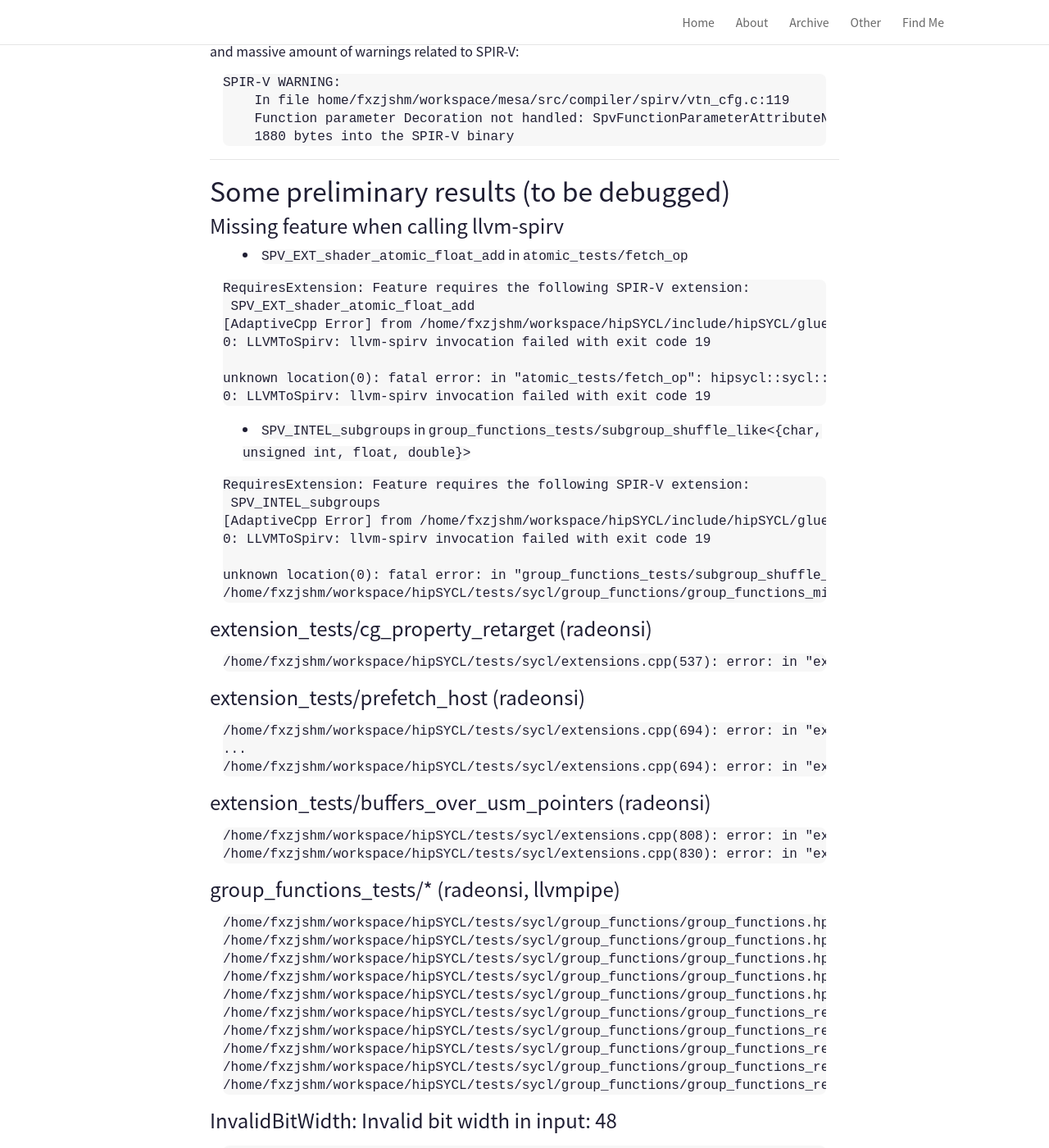
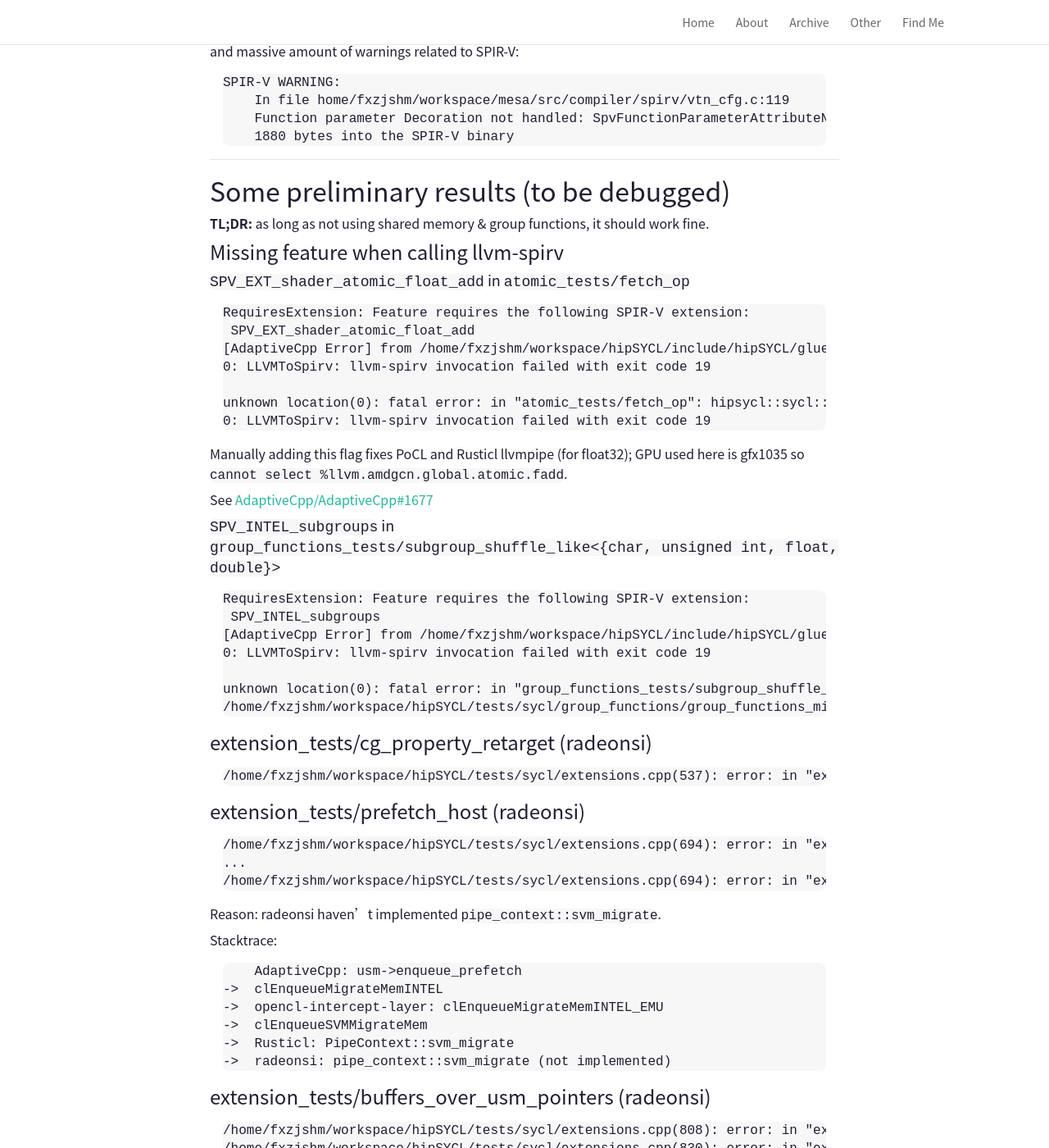
Before and after one commit to fxzjshm/fxzjshm.github.io, a Jekyll site: the page built from _posts/2025-01-08-test-adaptivecpp-on-rusticl.md, in a window 1280 px wide and 1400 px high, scrolled down 1879 px. Shown: the whole window at 82% size. Built offline with Jekyll 4.4.1, drawn with Linux system fonts in a browser that asks for light colours; nearby versions of some CDN libraries; some web fonts are replaced; some of the changed text lies outside the part shown.

Commit message:
post: update 2025-01-08-test-adaptivecpp-on-rusticl.md

````diff
--- a/_posts/2025-01-08-test-adaptivecpp-on-rusticl.md
+++ b/_posts/2025-01-08-test-adaptivecpp-on-rusticl.md
@@ -116,9 +116,11 @@
 
 ## Some preliminary results (to be debugged)
 
+**TL;DR:** as long as not using shared memory & group functions, it should work fine.
+
 ### Missing feature when calling llvm-spirv
 
-* `SPV_EXT_shader_atomic_float_add` in `atomic_tests/fetch_op`
+#### `SPV_EXT_shader_atomic_float_add` in `atomic_tests/fetch_op`
 
 ```
 RequiresExtension: Feature requires the following SPIR-V extension:
@@ -130,7 +132,12 @@
 0: LLVMToSpirv: llvm-spirv invocation failed with exit code 19
 ```
 
-* `SPV_INTEL_subgroups` in `group_functions_tests/subgroup_shuffle_like<{char, unsigned int, float, double}>`
+Manually adding this flag fixes PoCL and Rusticl llvmpipe (for float32);
+GPU used here is gfx1035 so `cannot select %llvm.amdgcn.global.atomic.fadd`.
+
+See [AdaptiveCpp/AdaptiveCpp#1677](https://github.com/AdaptiveCpp/AdaptiveCpp/issues/1677)
+
+#### `SPV_INTEL_subgroups` in `group_functions_tests/subgroup_shuffle_like<{char, unsigned int, float, double}>`
 
 ```
 RequiresExtension: Feature requires the following SPIR-V extension:
@@ -143,6 +150,7 @@
 ```
 
 ### extension_tests/cg_property_retarget (radeonsi)
+
 ```
 /home/fxzjshm/workspace/hipSYCL/tests/sycl/extensions.cpp(537): error: in "extension_tests/cg_property_retarget": check ptr[0] == 2 has failed [0 != 2]
 ```
@@ -153,6 +161,19 @@
 /home/fxzjshm/workspace/hipSYCL/tests/sycl/extensions.cpp(694): error: in "extension_tests/prefetch_host": check shared_mem[i] == i + 1 has failed [0 != 1]
 ...
 /home/fxzjshm/workspace/hipSYCL/tests/sycl/extensions.cpp(694): error: in "extension_tests/prefetch_host": check shared_mem[i] == i + 1 has failed [4095 != 4096]
+```
+
+Reason: radeonsi haven't implemented `pipe_context::svm_migrate`.
+
+Stacktrace:
+
+```
+    AdaptiveCpp: usm->enqueue_prefetch
+->  clEnqueueMigrateMemINTEL
+->  opencl-intercept-layer: clEnqueueMigrateMemINTEL_EMU
+->  clEnqueueSVMMigrateMem
+->  Rusticl: PipeContext::svm_migrate
+->  radeonsi: pipe_context::svm_migrate (not implemented)
 ```
 
 ### extension_tests/buffers_over_usm_pointers (radeonsi)
@@ -230,8 +251,12 @@
 ...
 ```
 
+See [intel/opencl-intercept-layer#400](https://github.com/intel/opencl-intercept-layer/pull/400)
+
 ### usm_tests/prefetch (radeonsi)
 
 ```
 /home/fxzjshm/workspace/hipSYCL/tests/sycl/usm.cpp(419): error: in "usm_tests/prefetch": check shared_mem[i] == i + 1 has failed [0 != 1]
 ```
+
+Related: [intel/opencl-intercept-layer#401](https://github.com/intel/opencl-intercept-layer/issues/401)
````
